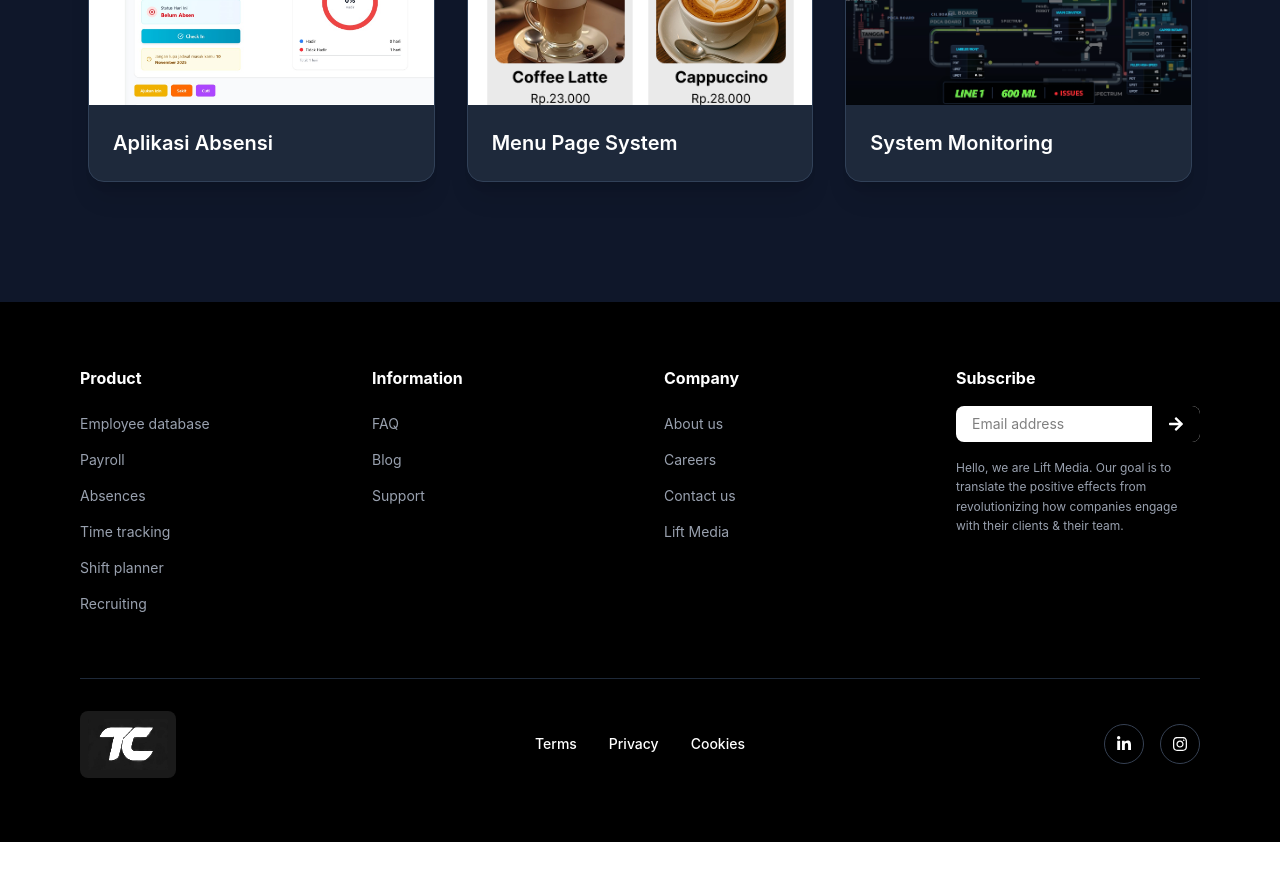
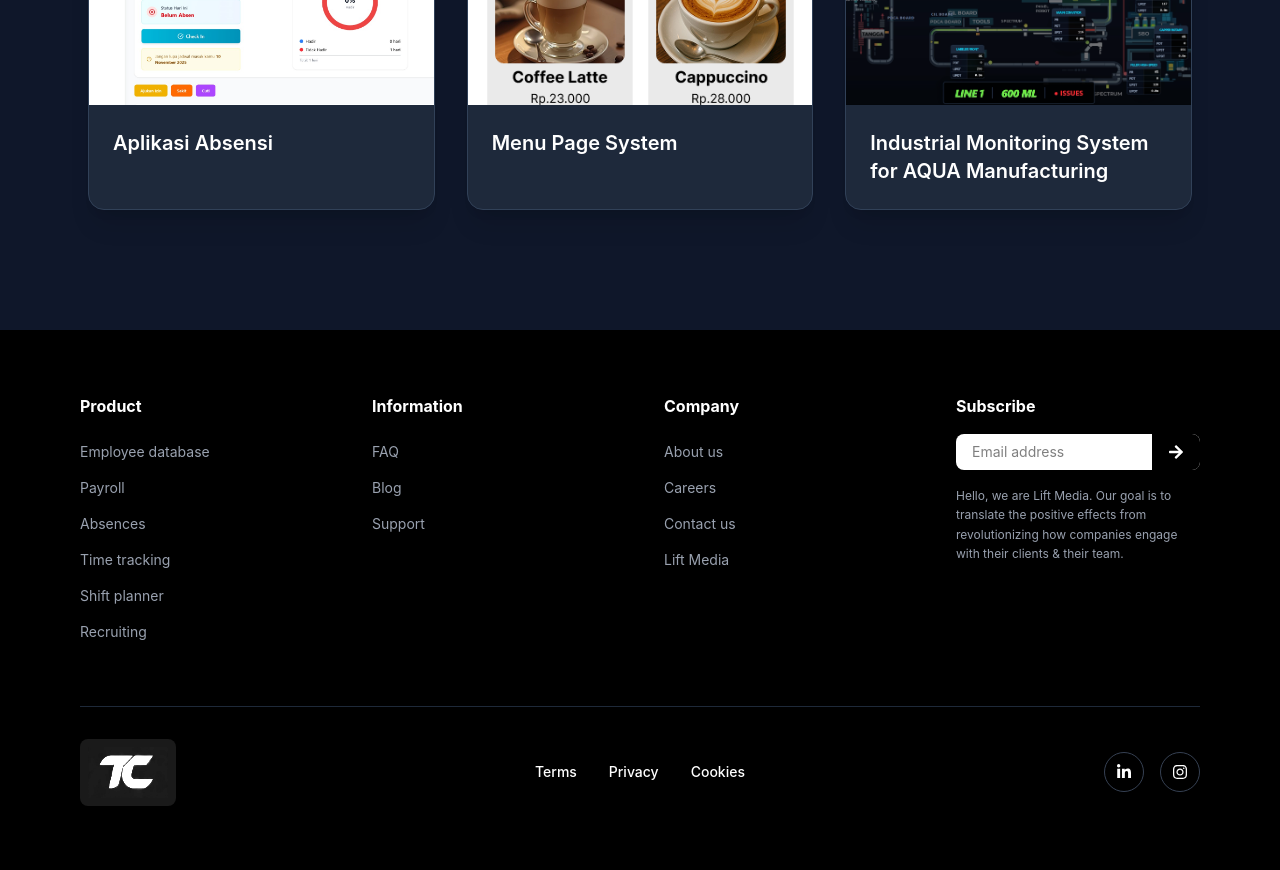
Before and after one commit to dimasvso/Company-Profile-Teman-Canggih, a React (Vite) app: page /about in a window 1280 px wide. Shown: the part 2500-3370 px from the top of the page. Before the commit the page ends 3342 px from the top, so only its background shows below. Built offline with nearby package versions, Linux system fonts and the light colour scheme.

Commit message:
fix : project name

```diff
--- a/src/pages/About.jsx
+++ b/src/pages/About.jsx
@@ -143,7 +143,7 @@ function About() {
                 />
               </div>
               <div className="p-6">
-                <h3 className="text-xl font-semibold text-white">System Monitoring</h3>
+                <h3 className="text-xl font-semibold text-white">Industrial Monitoring System for AQUA Manufacturing</h3>
               </div>
             </div>
           </div>
```
